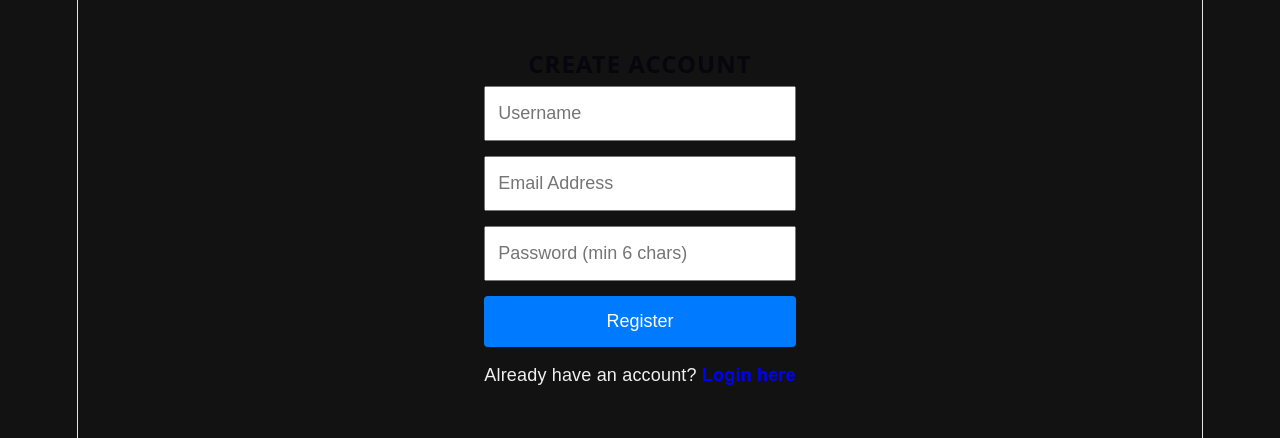
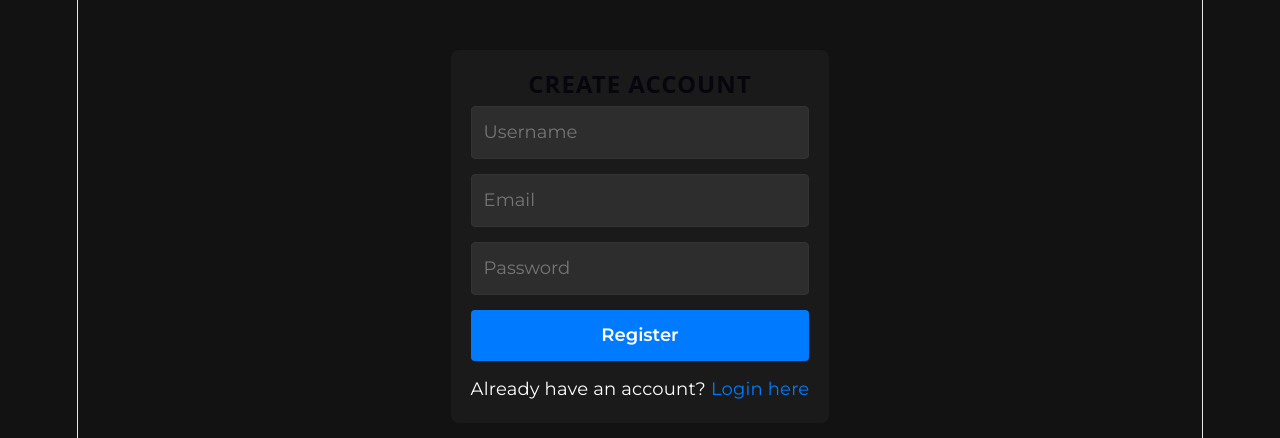
Before and after one commit to juniorbokao2006/react-midterm-project, a React (Vite) app: page /register in a window 1280 px wide. Shown: the top 438 px of the page. Built offline with nearby package versions, Linux system fonts and the light colour scheme.

Commit message:
Fix: match frontend field to backend username and cleanup handleSubmit logic

```diff
--- a/src/pages/Register.jsx
+++ b/src/pages/Register.jsx
@@ -9,7 +9,6 @@ const Register = () => {
     password: '',
   });
   const [error, setError] = useState('');
-  const [loading, setLoading] = useState(false); // NEW: Loading state
   const navigate = useNavigate();
 
   const handleChange = (e) => {
@@ -20,38 +19,30 @@ const Register = () => {
     e.preventDefault();
     setError('');
 
-    // --- FEATURE: Basic Client-side Validation ---
-    if (formData.password.length < 6) {
-      return setError('Password must be at least 6 characters long');
-    }
+    try {
+      // Sending formData which now correctly contains 'username'
+      const data = await registerUser(formData);
 
-    setLoading(true); // Start loading
+      // Assuming registerUser returns the data if successful
+      // If your api service throws an error on failure, the catch block will handle it
+      alert('Registration successful! Please login.');
+      navigate('/login');
 
-    try {
-      // Logic: registerUser in api.js already handles the .json() and the error check
-      await registerUser(formData);
-
-      alert('Registration successful! Redirecting to login...');
-      navigate('/login');
     } catch (err) {
-      // Logic: This catches the "Registration failed" error thrown by your api.js
-      setError(err.message || 'Could not connect to the server.');
-    } finally {
-      setLoading(false); // Stop loading regardless of result
+      // This catches 400, 404, and 500 errors from the server
+      const errorMessage = err.response?.data?.message || 'Registration failed. Please try again.';
+      setError(errorMessage);
     }
   };
 
   return (
-    <div style={{ maxWidth: '400px', margin: '50px auto', textAlign: 'center', fontFamily: 'Arial' }}>
-      <h2>Create Account</h2>
-
-      {/* FEATURE: Improved Error Styling */}
+    <div style={{ maxWidth: '400px', margin: '50px auto', textAlign: 'center', backgroundColor: '#1a1a1a', padding: '20px', borderRadius: '8px', color: 'white' }}>
+      <h2>CREATE ACCOUNT</h2>
       {error && (
-        <div style={{ backgroundColor: '#ffebee', color: '#c62828', padding: '10px', borderRadius: '4px', marginBottom: '15px' }}>
+        <div style={{ backgroundColor: '#ffe6e6', color: '#cc0000', padding: '10px', marginBottom: '15px', borderRadius: '4px' }}>
           {error}
         </div>
       )}
-
       <form onSubmit={handleSubmit}>
         <div style={{ marginBottom: '15px' }}>
           <input
@@ -61,52 +52,40 @@ const Register = () => {
             value={formData.username}
             onChange={handleChange}
             required
-            style={{ width: '100%', padding: '12px', boxSizing: 'border-box' }}
+            style={{ width: '100%', padding: '12px', boxSizing: 'border-box', borderRadius: '4px', border: '1px solid #333', backgroundColor: '#2d2d2d', color: 'white' }}
           />
         </div>
         <div style={{ marginBottom: '15px' }}>
           <input
             type="email"
             name="email"
-            placeholder="Email Address"
+            placeholder="Email"
             value={formData.email}
             onChange={handleChange}
             required
-            style={{ width: '100%', padding: '12px', boxSizing: 'border-box' }}
+            style={{ width: '100%', padding: '12px', boxSizing: 'border-box', borderRadius: '4px', border: '1px solid #333', backgroundColor: '#2d2d2d', color: 'white' }}
           />
         </div>
         <div style={{ marginBottom: '15px' }}>
           <input
             type="password"
             name="password"
-            placeholder="Password (min 6 chars)"
+            placeholder="Password"
             value={formData.password}
             onChange={handleChange}
             required
-            style={{ width: '100%', padding: '12px', boxSizing: 'border-box' }}
+            style={{ width: '100%', padding: '12px', boxSizing: 'border-box', borderRadius: '4px', border: '1px solid #333', backgroundColor: '#2d2d2d', color: 'white' }}
           />
         </div>
-
-        {/* FEATURE: Dynamic Button Text */}
         <button
           type="submit"
-          disabled={loading}
-          style={{
-            width: '100%',
-            padding: '12px',
-            backgroundColor: loading ? '#ccc' : '#007bff',
-            color: 'white',
-            border: 'none',
-            borderRadius: '4px',
-            cursor: loading ? 'not-allowed' : 'pointer'
-          }}
+          style={{ width: '100%', padding: '12px', backgroundColor: '#007bff', color: 'white', border: 'none', borderRadius: '4px', cursor: 'pointer', fontWeight: 'bold' }}
         >
-          {loading ? 'Registering...' : 'Register'}
+          Register
         </button>
       </form>
-
       <p style={{ marginTop: '15px' }}>
-        Already have an account? <span onClick={() => navigate('/login')} style={{ color: 'blue', cursor: 'pointer', fontWeight: 'bold' }}>Login here</span>
+        Already have an account? <span onClick={() => navigate('/login')} style={{ color: '#007bff', cursor: 'pointer' }}>Login here</span>
       </p>
     </div>
   );
```
